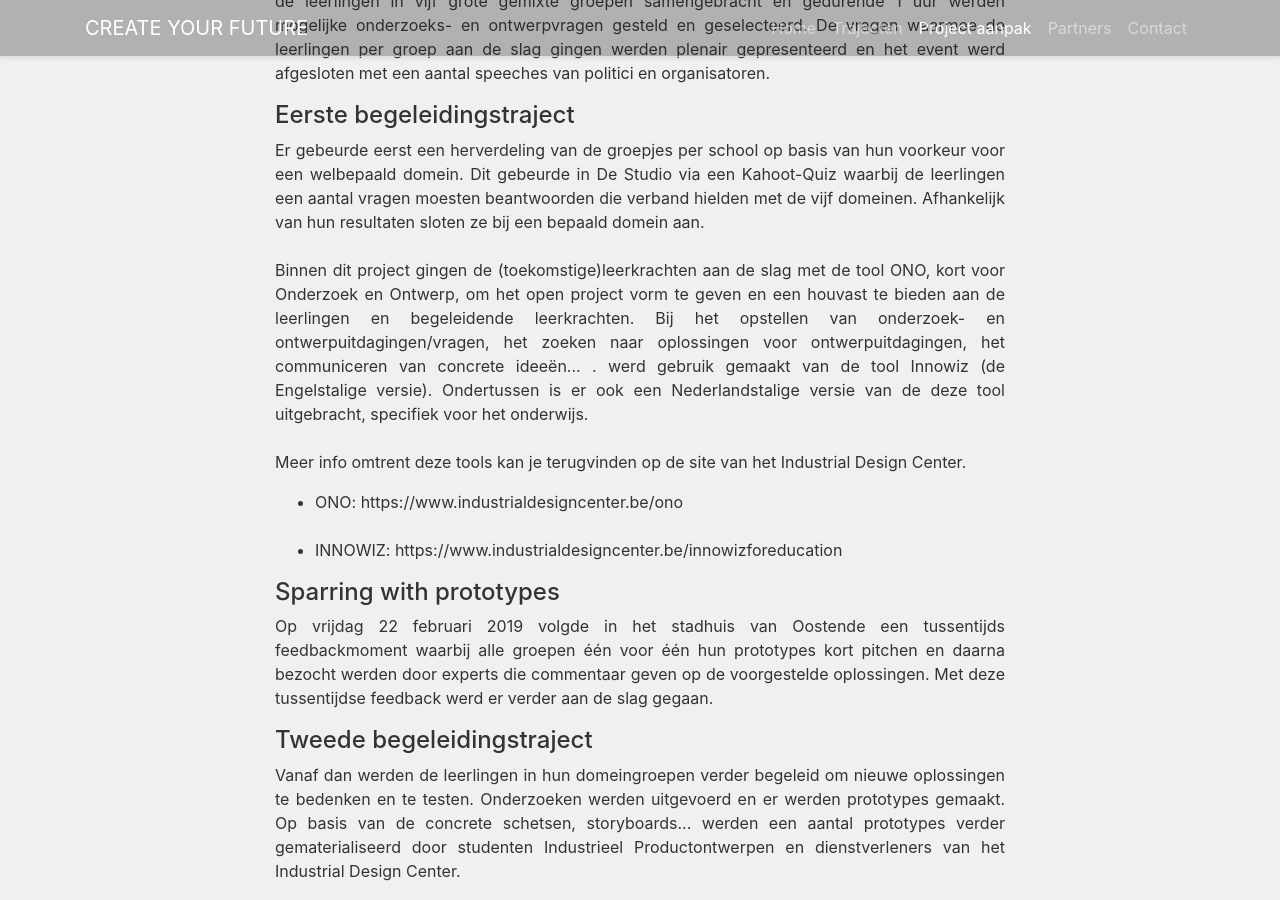
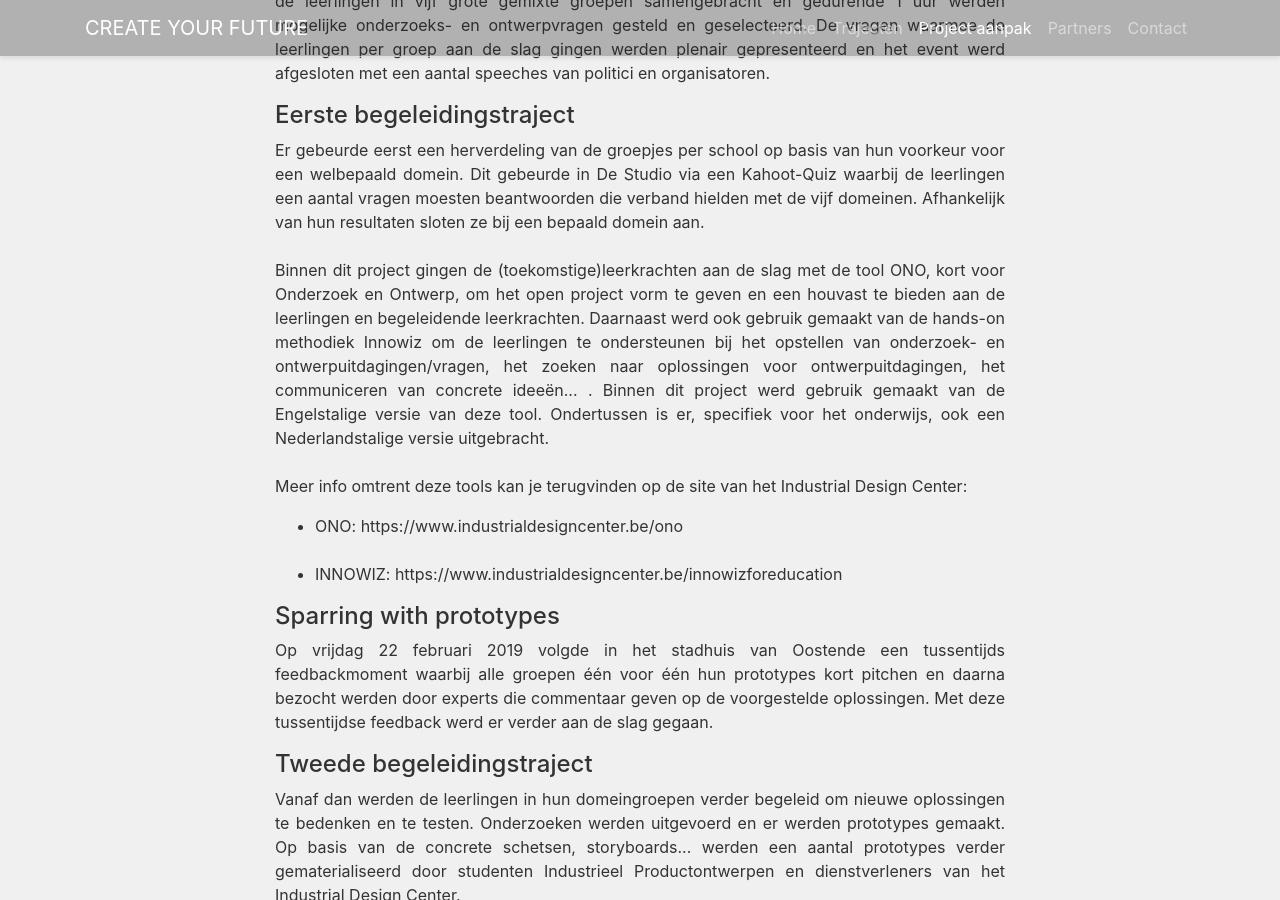
Before and after one commit to huysentruitw/create-your-future-website, a Jekyll site: the page built from docs/index.html, in a window 1280 px wide and 900 px high, scrolled down 3034 px. Built offline with Jekyll 4.4.1, drawn with Linux system fonts in a browser that asks for light colours.

Commit message:
aanpassing tekst rond Innowiz

```diff
--- a/docs/index.html
+++ b/docs/index.html
@@ -90,8 +90,10 @@ navigation:
           Er gebeurde eerst een herverdeling van de groepjes per school op basis van hun voorkeur voor een welbepaald domein.
           Dit gebeurde in De Studio via een Kahoot-Quiz waarbij de leerlingen een aantal vragen moesten beantwoorden die verband hielden met de vijf domeinen.
           Afhankelijk van hun resultaten sloten ze bij een bepaald domein aan. <br><br>
-          Binnen dit project gingen de (toekomstige)leerkrachten aan de slag met de tool ONO, kort voor Onderzoek en Ontwerp, om het open project vorm te geven en een houvast te bieden aan de leerlingen en begeleidende leerkrachten. Bij het opstellen van onderzoek- en ontwerpuitdagingen/vragen, het zoeken naar oplossingen voor ontwerpuitdagingen, het communiceren van concrete ideeën... . werd gebruik gemaakt van de tool Innowiz (de Engelstalige versie). Ondertussen is er ook een Nederlandstalige versie van de deze tool uitgebracht, specifiek voor het onderwijs.<br><br>
-          Meer info omtrent deze tools kan je terugvinden op de site van het Industrial Design Center.<br>
+          Binnen dit project gingen de (toekomstige)leerkrachten aan de slag met de tool ONO, kort voor Onderzoek en Ontwerp, om het open project vorm te geven en een houvast te bieden aan de leerlingen en begeleidende leerkrachten.
+          Daarnaast werd ook gebruik gemaakt van de hands-on methodiek Innowiz om de leerlingen te ondersteunen bij het opstellen van onderzoek- en ontwerpuitdagingen/vragen, het zoeken naar oplossingen voor ontwerpuitdagingen, het communiceren van concrete ideeën... .
+          Binnen dit project werd gebruik gemaakt van de Engelstalige versie van deze tool. Ondertussen is er, specifiek voor het onderwijs, ook een Nederlandstalige versie uitgebracht.<br><br>
+          Meer info omtrent deze tools kan je terugvinden op de site van het Industrial Design Center:<br>
 
         <ul>
           <li>ONO: https://www.industrialdesigncenter.be/ono </li><br>
```
